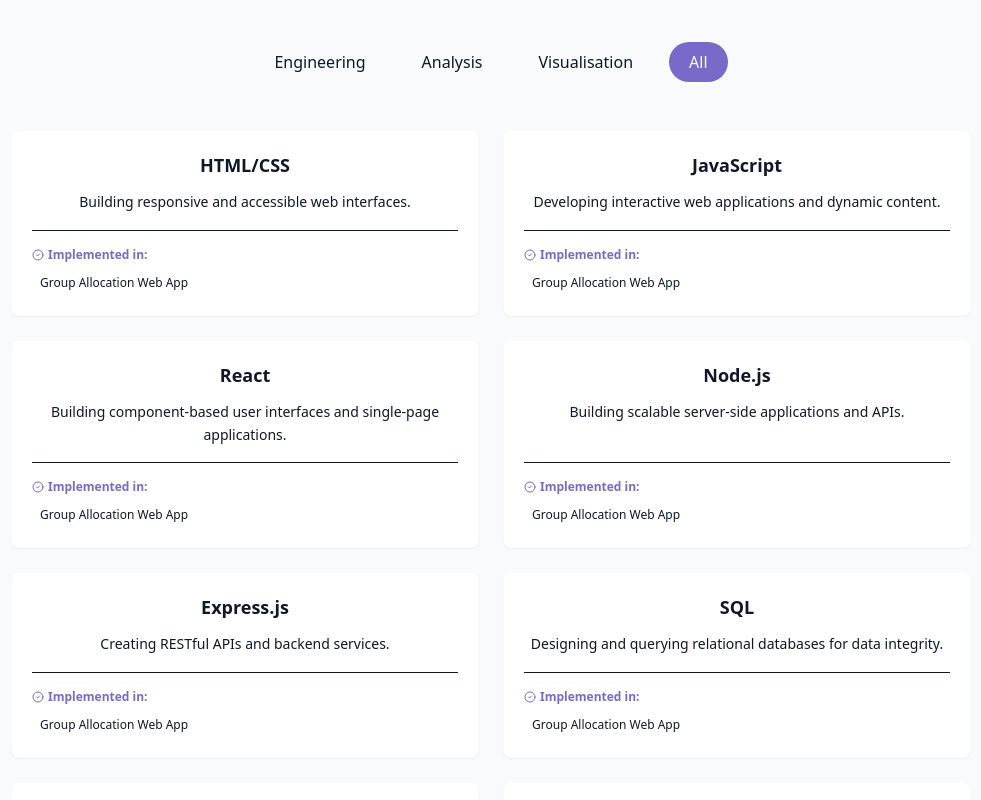
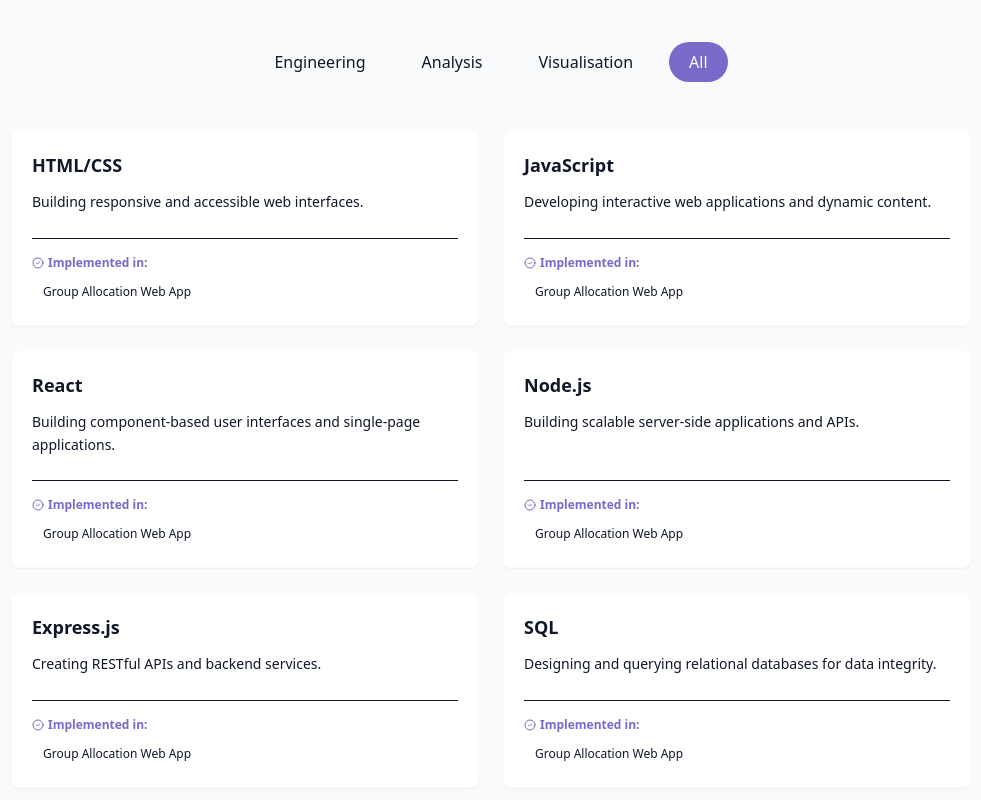
Before and after one commit to T-revin/Portfolio-Website, a React (Vite) app: page / in a window 1280 px wide. Shown: the part 1840-2640 px from the top of the page, without its empty margins (149-1130 px from the left). Built offline with nearby package versions, Linux system fonts and the light colour scheme.

Commit message:
Aligned text on skill cards to be left.

```diff
--- a/src/components/SkillCard.jsx
+++ b/src/components/SkillCard.jsx
@@ -8,7 +8,7 @@ export const SkillCard = ({ skill, allProjects, onOpenProject }) => {
     : [];
 
   return (
-    <div className="gradient-border p-5 rounded-lg shadow-xs card-hover flex flex-col h-full bg-background/40 hover:bg-background/60 transition-colors">
+    <div className="gradient-border p-5 rounded-lg shadow-xs card-hover flex flex-col h-full bg-background/40 hover:bg-background/60 transition-colors text-left">
       <div className="mb-3">
         <h3 className="font-bold text-lg">{skill.name}</h3>
       </div>
@@ -22,7 +22,7 @@ export const SkillCard = ({ skill, allProjects, onOpenProject }) => {
       </div>
 
       {relatedProjects.length > 0 && (
-        <div className="mt-4 pt-4 border-t border-border/50">
+        <div className="mt-6 pt-4 border-t border-border/50">
           <p className="text-xs font-semibold text-primary mb-2 flex items-center gap-1">
             <CheckCircle2 size={12} /> Implemented in:
           </p>
@@ -31,7 +31,7 @@ export const SkillCard = ({ skill, allProjects, onOpenProject }) => {
               <button
                 key={project.id}
                 onClick={() => onOpenProject(project.id)}
-                className="inline-flex items-center text-xs px-2 py-1 rounded bg-secondary/50 text-secondary-foreground hover:bg-primary/20 hover:text-primary transition-colors cursor-pointer"
+                className="inline-flex items-center text-xs px-2.5 py-1 rounded-md bg-secondary/30 text-secondary-foreground hover:bg-primary/10 hover:text-primary transition-all duration-300 cursor-pointer border border-transparent hover:border-primary/20"
                 title={`View ${project.title}`}
               >
                 {project.title}
```
